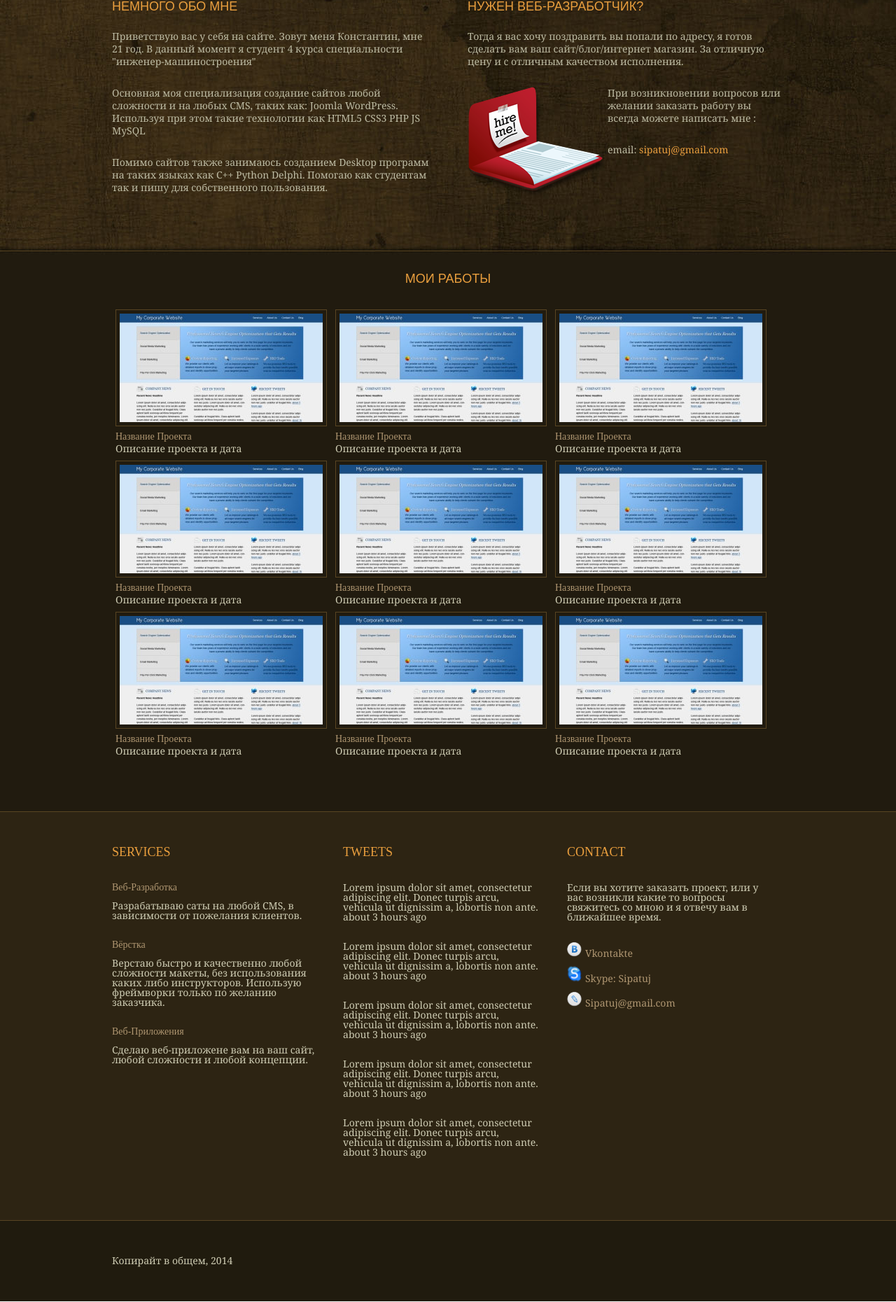
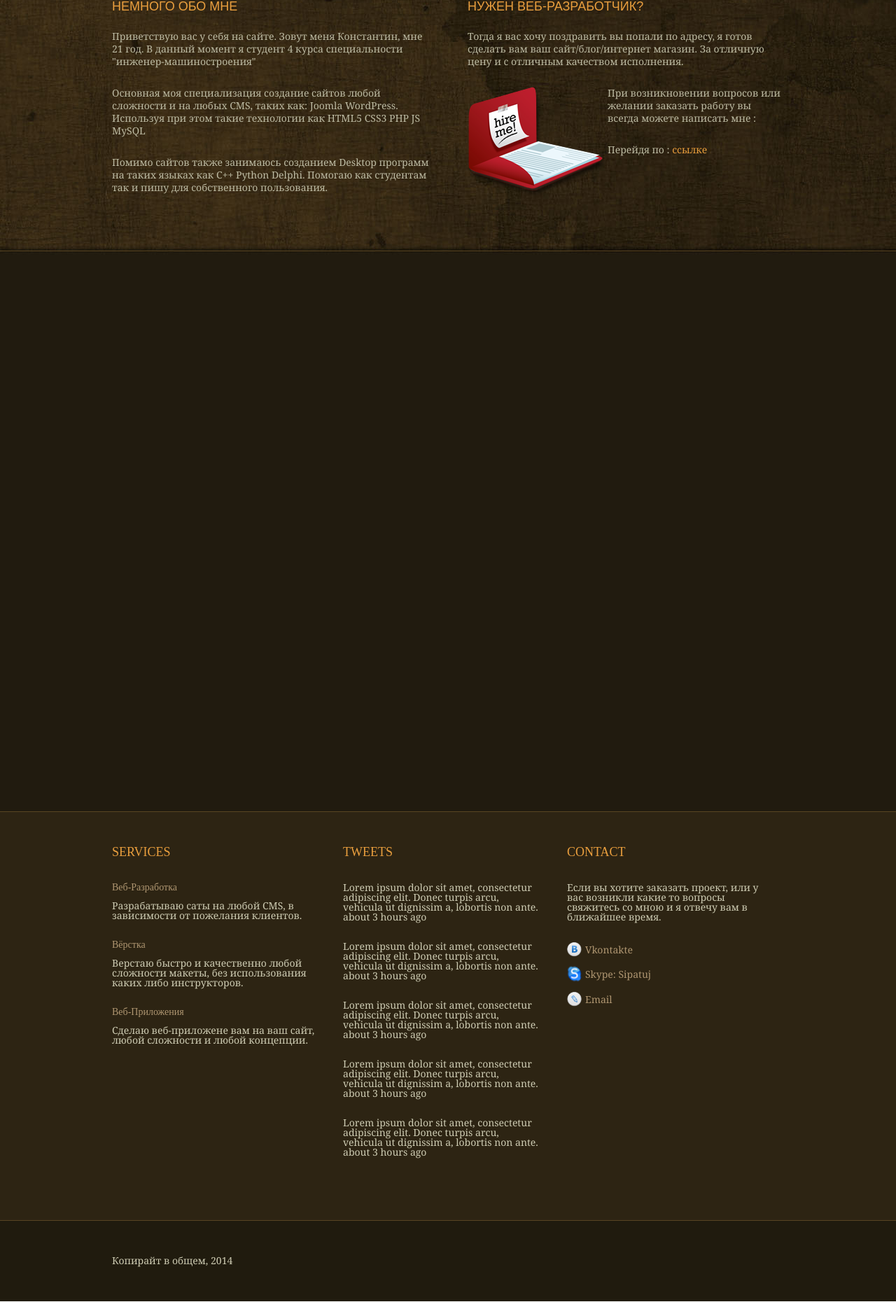
Before and after one commit to Sipatuj/HTML_site2, a PHP site: page / in a window 1280 px wide. Shown: the part 140-2000 px from the top of the page at 70% size. Run offline with PHP 8.4, Linux system fonts and the light colour scheme.

Commit message:
minor changes

```diff
--- a/css/style.css
+++ b/css/style.css
@@ -23,7 +23,7 @@ header{
 	height: 498px;
 	border-bottom: 1px solid #594522;
 }
-.header_top{
+.header-top{
 	padding-top: 40px;
 	height: 100px;
 }
@@ -33,7 +33,7 @@ header{
 	font-family: Nevis;
 	color: #c0bea4;
 }
-.header_top p{
+.header-top p{
 	font-size: 18px;
 	font-family: Georgia;
 	color: #a08967;
@@ -58,11 +58,11 @@ header{
 .menu ul li a:hover{
 	text-decoration: underline;
 }
-.header_bottom{
+.header-bottom{
 	height: 355px;
 	overflow: hidden;
 }
-.header_bottom p{
+.header-bottom p{
 	padding-bottom: 27px;
 	font-size: 14px;
 	font-family: Georgia;
@@ -70,14 +70,14 @@ header{
 	line-height: 18px;
 	word-wrap: inherit;
 }
-.header_bottom h2{
+.header-bottom h2{
 	font-size: 18px;
 	font-family: Arial;
 	color: #ea9f3e;
 	padding-bottom: 25px;
 	text-transform: uppercase;
 }
-.about_me{
+.about-me{
 	float: left;
 	width: 458px;
 	padding-right: 50px;
@@ -107,8 +107,9 @@ article{
 }
 .works{
 	padding-bottom: 48px;
+	text-align: center;
 }
-.works h3{
+article h3{
 	text-align: center;
 	font-size: 18px;
 	font-family: Arial;
@@ -125,7 +126,7 @@ article{
 	display: inline-block;
 	padding: 5px;
 	}
-.works h5{
+article h5{
 	padding-top: 5px;
 	padding-bottom: 3px;
 	font-size: 14px;
@@ -133,22 +134,113 @@ article{
 	color: #af9671;
 	text-transform: capitalize;
 }
-.works p{
+article p{
 	font-size: 14px;
 	font-family: Georgia;
 	color: #cfcdb4;
+}
+.contacts p{
+	font-size: 18px;
+	font-family: Georgia;
+	color: #a08967;
+	padding-top: 12px;
+}
+.price h6{
+	text-align: center;
+	font-size: 18px;
+	font-family: Arial;
+	color: #ea9f3e;
+	text-transform: uppercase;
+	padding: 30px 0 30px 0;
+}
+.price h4{
+	font-size: 14px;
+	font-family: Arial;
+	color: #a8a79d;
+	text-transform: uppercase;
+	padding-bottom: 15px;
+	text-align: center;
+}
+.web{
+	float: left;
+}
+.web span{
+	padding-left: 20px;
+}
+.web img{
+	position: absolute;
+	padding-top: 10px;
+	padding-left: 2px;
+}
+.web ul li{
+	font-size: 18px;
+	padding: 20px;
+	font-family: Georgia;
+	color: #a08967;
+}
+.web p{
+	width: 300px;
+	position: absolute;
+}
+.desinger{
+	float: right;
+}
+.desinger ul li{
+	font-size: 18px;
+	padding: 20px;
+	font-family: Georgia;
+	color: #a08967;
+}
+#feedback-form {
+  max-width: 400px;
+  padding: 2%;
+  padding-left: 280px;
+  padding-top: 100px;
+}
+#feedback-form [required] {
+  width: 100%;
+  box-sizing: border-box;
+  margin: 2px 0 2% 0;
+  padding: 2%;
+  border: 1px solid rgba(0,0,0,.1);
+  border-radius: 3px;
+  box-shadow: 0 1px 2px -1px rgba(0,0,0,.2) inset, 0 0 transparent;
+}
+#feedback-form [required]:hover {
+  border-color: #7eb4ea;
+  box-shadow: 0 1px 2px -1px rgba(0,0,0,.2) inset, 0 0 transparent;
+}
+#feedback-form [required]:focus {
+  outline: none;
+  border-color: #7eb4ea;
+  box-shadow: 0 1px 2px -1px rgba(0,0,0,.2) inset, 0 0 4px rgba(35,146,243,.5);
+  transition: .2s linear;
+}
+#feedback-form [type="submit"] {
+  padding: 2%;
+  border: none;
+  border-radius: 3px;
+  box-shadow: 0 0 0 1px rgba(0,0,0,.2) inset;
+  background: #669acc;
+  color: #fff;
+}
+#feedback-form [type="submit"]:hover {
+  background: #5c90c2;
+}
+#feedback-form [type="submit"]:focus {
+  box-shadow: 0 1px 1px #fff, inset 0 1px 2px rgba(0,0,0,.8), inset 0 -1px 0 rgba(0,0,0,.05);
 }
 footer{
 	border-top: 1px solid #594522;
 	height: 699px;
 	background: url(../img/footer.png);
 }
-.footer_top{
+.footer-top{
 	height: 583px;
 	border-bottom: 1px solid #594522;
 	overflow: hidden;
 }
-.footer_bottom{
+.footer-bottom{
 	height: 116px;
 }
 .services{
@@ -165,39 +257,44 @@ footer{
 	width: 300px;
 	float: left;
 }
-.footer_top h5{
+.footer-top h5{
 	padding:  48px 0 35px 0;
 	font-size: 18px;
 	font-family: Georgia bold;
 	color: #ea9f3e;
 	text-transform: uppercase;
 }
-.footer_top h6{
+.footer-top h6{
 	font-size: 14px;
 	font-family: Georgia bold;
 	color: #af9671;
 	text-transform: capitalize;
 	padding-bottom: 12px;
 }
-.footer_top p{
+.footer-top p{
 	font-size: 14px;
 	font-family: Georgia;
 	color: #cfcdb4;
 	padding-bottom: 28px;
 }
-.footer_top a{
+.footer-top a{
 	font-size: 14px;
 	font-family: Georgia;
 	color: #af9671;
 	text-decoration: none;
+
 }
-.footer_top ul li{
+.footer-top ul li a{
+	position: absolute;
+	padding-top: 5px;
+}
+.footer-top ul li{
 	padding-bottom: 10px;
 }
-.footer_top ul li img{
+.footer-top ul li img{
 	padding-right: 5px;
 }
-.footer_bottom p{
+.footer-bottom p{
 	padding-top: 50px;
 	font-size: 14px;
 	font-family: Georgia;
--- a/index.html
+++ b/index.html
@@ -1,14 +1,11 @@
-<?
+<!DOCTYPE html>
+<? include 'inc/headers.inc.php'; ob_start(); ?>
+<html lang="ru-RU">
 
-	include 'inc/headers.inc.php';
-	ob_start();
-
-?>
-<!DOCTYPE html>
-<html lang="ru-RU">
 <head>
     <meta charset="utf-8" />
     <link rel="stylesheet" type="text/css" href="css/style.css" />
+    <link rel="icon" type="image/png" href="img/power-button-2.png" />
     <title>Портфолио | Web developer</title>
 </head>
 
@@ -16,91 +13,60 @@
     <div id="conteiner">
         <header>
             <div class="wrap">
-				<div class="header_top">
+                <div class="header-top">
                     <div class="logo">
-					<h1><a class="logo" href="#">Omeljan Konstantin </a></h1>
+                        <h1><a class="logo" href='index.php'>Omeljan Konstantin </a></h1>
                         <p>Web developer portfolio</p>
-					</div><!--end logo-->
+                    </div>
+                    <!--end logo-->
                     <div class="menu">
                         <ul>
-								<li><a href='index.php'>Мои работы</a></li>
-								<li><a href='index.php?id=services'>Услуги</a></li>
-								<li><a href='index.php?id=contacts'>Связь со мной</a></li>
+                            <li><a href='index.php'>Мои работы</a>
+                            </li>
+                            <li><a href='index.php?id=services'>Услуги</a>
+                            </li>
+                            <li><a href='index.php?id=contacts'>Связь со мной</a>
+                            </li>
                         </ul>
-						</div><!--end menu-->
-				</div><!--end header_top-->
-				<div class="header_bottom">
-					<div class="about_me">
+                    </div>
+                    <!--end menu-->
+                </div>
+                <!--end header_top-->
+                <div class="header-bottom">
+                    <div class="about-me">
                         <h2> Немного обо мне</h2>
                         <p>Приветствую вас у себя на сайте. Зовут меня Константин, мне 21 год. В данный момент я студент 4 курса специальности "инженер-машиностроения"</p>
-						<p>Основная моя специализация создание сайтов любой 		сложности и на любых CMS, таких как: <span>Joomla 			WordPress</span>.
-						Используя при этом такие технологии как <span>HTML5 CSS3 PHP JS MySQL</p>
-						<p>Помимо сайтов также занимаюсь созданием Desktop программ на таких языках как <span>C++ Python Delphi</span>. Помогаю как студентам так и пишу
- 						для собственного пользования.</p>
-					</div><!--end about me-->
+                        <p>Основная моя специализация создание сайтов любой сложности и на любых CMS, таких как: <span>Joomla 			WordPress</span>. Используя при этом такие технологии как <span>HTML5 CSS3 PHP JS MySQL</span>
+                        </p>
+                        <p>Помимо сайтов также занимаюсь созданием Desktop программ на таких языках как <span>C++ Python Delphi</span>. Помогаю как студентам так и пишу для собственного пользования.</p>
+                    </div>
+                    <!--end about me-->
                     <div class="designer">
                         <h2>Нужен веб-разработчик?</h2>
-							<p>Тогда я вас хочу поздравить вы попали по адресу, я готов сделать вам ваш сайт/блог/интернет магазин.
-							За отличную цену и с отличным качеством исполнения.
+                        <p>Тогда я вас хочу поздравить вы попали по адресу, я готов сделать вам ваш сайт/блог/интернет магазин. За отличную цену и с отличным качеством исполнения.
                         </p>
                         <img src="img/mesage.png" alt="" />
-							<p>При возникновении вопросов или желании заказать работу вы всегда можете написать мне :</p>  <p>email: <a href="href='index.php?id=contacts">sipatuj@gmail.com</a></p>
-						</div><!--end designer-->
-				</div><!--end header_bottom-->
-				</div><!--end wrap-->
-			</header><!--end header-->
+                        <p>При возникновении вопросов или желании заказать работу вы всегда можете написать мне :</p>
+                        <p>Перейдя по : <a href="href=index.php?id=contacts">ссылке</a>
+                        </p>
+                    </div>
+                    <!--end designer-->
+                </div>
+                <!--end header_bottom-->
+            </div>
+            <!--end wrap-->
+        </header>
+        <!--end header-->
         <article>
             <div class="wrap">
-					<?php
-								include 'inc/download.inc.php';
-						?>
-							<div class="works">
-					<h3>Мои работы</h3>
-						<ul>
-							<li><a href="#"><img src="img/foto1.jpg"></a>
-									<h5>Название проекта </h5>
-								<p>Описание проекта и дата</p>
-							</li>
-							<li><a href="#"><img src="img/foto1.jpg"></a>
-									<h5>Название проекта </h5>
-								<p>Описание проекта и дата</p>
-							</li>
-							<li><a href="#"><img src="img/foto1.jpg"></a>
-									<h5>Название проекта </h5>
-								<p>Описание проекта и дата</p>
-							</li>
-							<li><a href="#"><img src="img/foto1.jpg"></a>
-									<h5>Название проекта </h5>
-								<p>Описание проекта и дата</p>
-							</li>
-							<li><a href="#"><img src="img/foto1.jpg"></a>
-									<h5>Название проекта </h5>
-								<p>Описание проекта и дата</p>
-							</li>
-							<li><a href="#"><img src="img/foto1.jpg"></a>
-									<h5>Название проекта </h5>
-								<p>Описание проекта и дата</p>
-							</li>
-							<li><a href="#"><img src="img/foto1.jpg"></a>
-									<h5>Название проекта </h5>
-								<p>Описание проекта и дата</p>
-							</li>
-							<li><a href="#"><img src="img/foto1.jpg"></a>
-									<h5>Название проекта </h5>
-								<p>Описание проекта и дата</p>
-							</li>
-							<li><a href="#"><img src="img/foto1.jpg"></a>
-									<h5>Название проекта </h5>
-								<p>Описание проекта и дата</p>
-							</li>
-						</ul>
-					</div><!--end works-->
-
-				</div><!--end wrap-->
-			</article><!--end content-->
+                <?php include 'inc/download.inc.php'; ?>
+            </div>
+            <!--end wrap-->
+        </article>
+        <!--end content-->
         <footer>
 
-						<div class="footer_top">
+            <div class="footer-top">
                 <div class="wrap">
                     <div class="services">
                         <h5>SERVICES</h5>
@@ -108,36 +74,51 @@
                         <p>Разрабатываю саты на любой CMS, в зависимости от пожелания клиентов.</p>
                         <h6>Вёрстка</h6>
                         <p>Верстаю быстро и качественно любой сложности макеты, без использования каких либо инструкторов.
-						Использую фреймворки только по желанию заказчика.</p>
+                        </p>
 
                         <h6>Веб-приложения</h6>
-						<p>Сделаю веб-приложене вам на  ваш сайт, любой сложности и любой концепции.</p>
-					</div><!--end services-->
+                        <p>Сделаю веб-приложене вам на ваш сайт, любой сложности и любой концепции.</p>
+                    </div>
+                    <!--end services-->
                     <div class="tweets">
                         <h5>tweets</h5>
-							<p>Lorem ipsum dolor sit amet, consectetur adipiscing elit. Donec turpis arcu, vehicula ut dignissim a, lobortis non ante.  about 3 hours ago</p>
-							<p>Lorem ipsum dolor sit amet, consectetur adipiscing elit. Donec turpis arcu, vehicula ut dignissim a, lobortis non ante.  about 3 hours ago</p>
-							<p>Lorem ipsum dolor sit amet, consectetur adipiscing elit. Donec turpis arcu, vehicula ut dignissim a, lobortis non ante.  about 3 hours ago</p>
-							<p>Lorem ipsum dolor sit amet, consectetur adipiscing elit. Donec turpis arcu, vehicula ut dignissim a, lobortis non ante.  about 3 hours ago</p>
-							<p>Lorem ipsum dolor sit amet, consectetur adipiscing elit. Donec turpis arcu, vehicula ut dignissim a, lobortis non ante.  about 3 hours ago</p>
-							</div><!--end tweets-->
+                        <p>Lorem ipsum dolor sit amet, consectetur adipiscing elit. Donec turpis arcu, vehicula ut dignissim a, lobortis non ante. about 3 hours ago</p>
+                        <p>Lorem ipsum dolor sit amet, consectetur adipiscing elit. Donec turpis arcu, vehicula ut dignissim a, lobortis non ante. about 3 hours ago</p>
+                        <p>Lorem ipsum dolor sit amet, consectetur adipiscing elit. Donec turpis arcu, vehicula ut dignissim a, lobortis non ante. about 3 hours ago</p>
+                        <p>Lorem ipsum dolor sit amet, consectetur adipiscing elit. Donec turpis arcu, vehicula ut dignissim a, lobortis non ante. about 3 hours ago</p>
+                        <p>Lorem ipsum dolor sit amet, consectetur adipiscing elit. Donec turpis arcu, vehicula ut dignissim a, lobortis non ante. about 3 hours ago</p>
+                    </div>
+                    <!--end tweets-->
                     <div class="contact">
                         <h5>contact</h5>
-								<p> Если вы хотите заказать проект, или у вас возникли какие то вопросы свяжитесь со мною и я отвечу вам в ближайшее время.</p>
+                        <p>Если вы хотите заказать проект, или у вас возникли какие то вопросы свяжитесь со мною и я отвечу вам в ближайшее время.</p>
                         <ul>
-									<li><a href="#"><img src="img/vk_2.png" alt="" />Vkontakte</a></li>
-									<li><a href="#"><img src="img/skype.png" alt="" />Skype: Sipatuj</a></li>
-									<li><img src="img/lg_2.png" alt="" /><a href="#">Sipatuj@gmail.com</a></li>
+                            <li>
+                                <img src="img/vk_2.png" alt="" /><a href="#">Vkontakte</a>
+                            </li>
+                            <li>
+                                <img src="img/skype.png" alt="" /><a href="#">Skype: Sipatuj</a>
+                            </li>
+                            <li>
+                                <img src="img/lg_2.png" alt="" /><a href="#">Email</a>
+                            </li>
                         </ul>
-							</div><!--end contact-->
-							</div><!--end wrap-->
-				</div><!--end footer_top-->
-					<div class="footer_bottom">
+                    </div>
+                    <!--end contact-->
+                </div>
+                <!--end wrap-->
+            </div>
+            <!--end footer_top-->
+            <div class="footer-bottom">
                 <div class="wrap">
                     <p>Копирайт в общем, 2014</p>
                 </div>
-					</div><!--end footer_bottom-->
-			</footer><!--footer-->
-		</div><!--end conteiner-->
+            </div>
+            <!--end footer_bottom-->
+        </footer>
+        <!--footer-->
+    </div>
+    <!--end conteiner-->
 </body>
+
 </html>
```
Also changed, not shown: inc/contacts.php (added, +19 -0 lines), inc/services.php (+61 -3 lines), inc/works.php (+38 -10 lines), img/body.jpg (added), img/info1.png (added), img/info2.png (added), img/information.png (added), img/power-button-2.png (added). Lines whose indentation alone changed are shown as unchanged.
